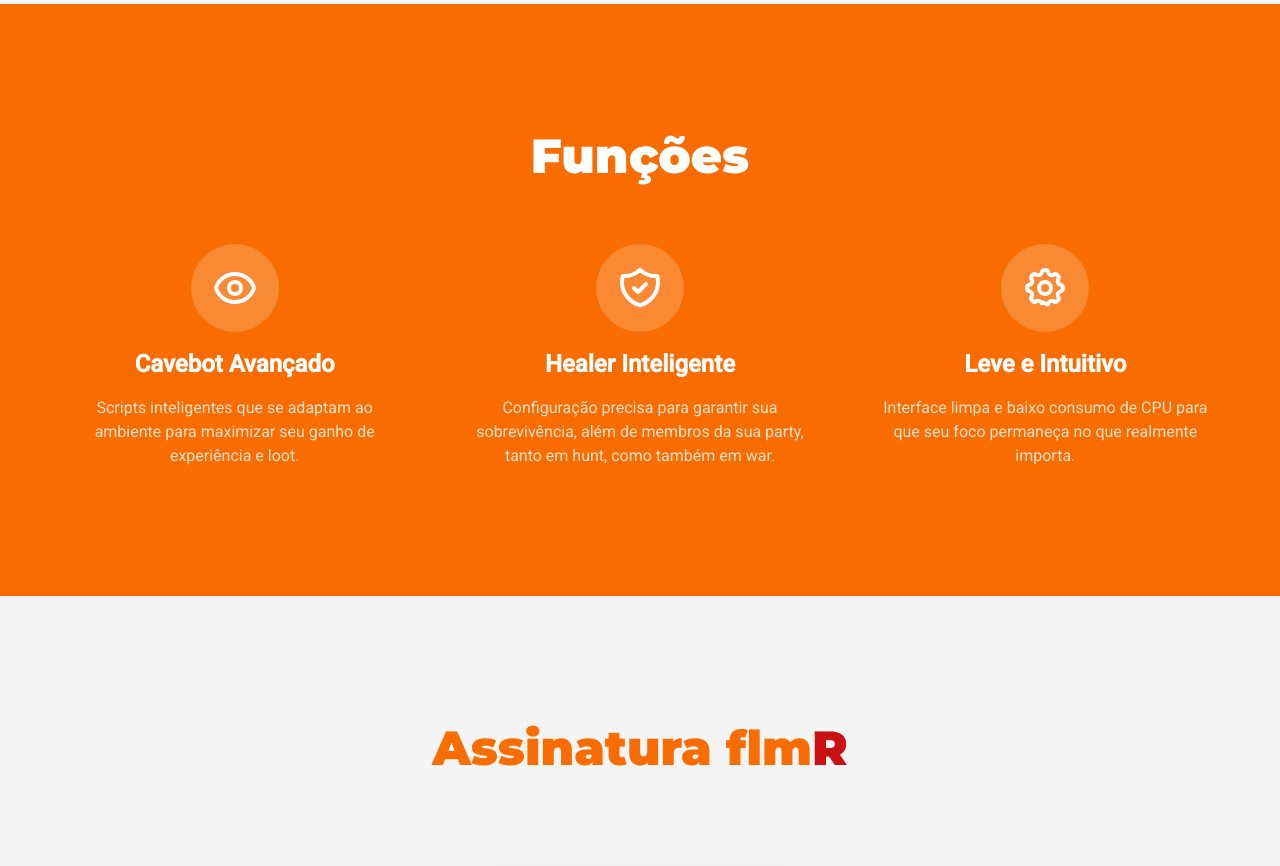
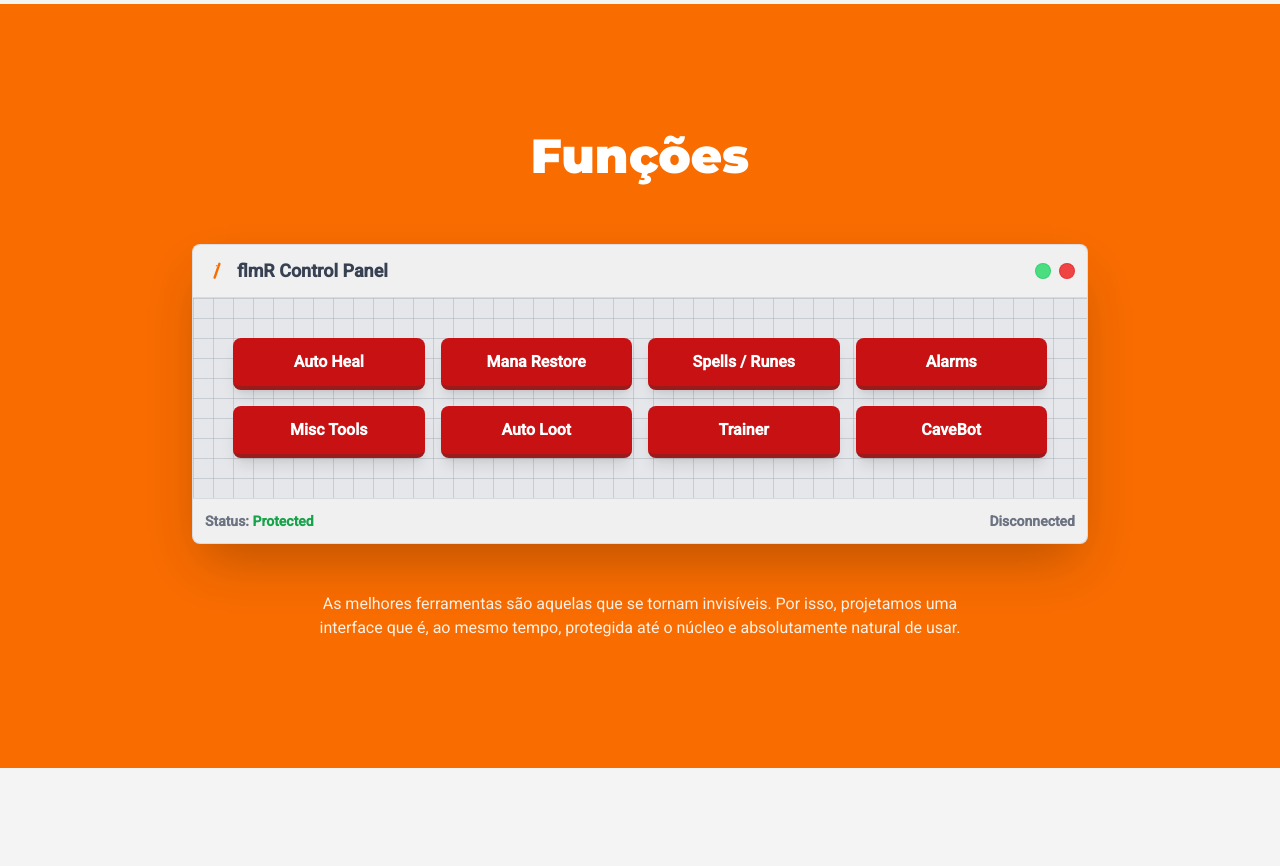
Before and after one commit to bonefox/flmR, a plain HTML site: page index.html in a window 1280 px wide. Shown: the part 1440-2306 px from the top of the page. Drawn offline with nearby package versions, Linux system fonts and the light colour scheme; no server answers.

Commit message:
Update index.html

```diff
--- a/index.html
+++ b/index.html
@@ -42,6 +42,22 @@
             @keyframes blink {
                 from, to { color: transparent }
                 50% { color: white; }
+            }
+            .bg-grid-pattern {
+                background-color: #e5e7eb; /* bg-gray-200 */
+                background-image:
+                    linear-gradient(rgba(156, 163, 175, .4) 1px, transparent 1px),
+                    linear-gradient(90deg, rgba(156, 163, 175, .4) 1px, transparent 1px);
+                background-size: 20px 20px;
+            }
+            .feature-button {
+                @apply bg-[#C81113] text-white font-bold py-3 px-4 rounded-lg shadow-lg border-b-4 border-red-800 transform transition-all duration-150;
+            }
+            .feature-button:hover {
+                @apply bg-red-500;
+            }
+            .feature-button:active {
+                @apply bg-red-500 translate-y-1 border-b-2;
             }
         }
     </style>
@@ -150,7 +166,7 @@
             // --- Lógica de Animação de Digitação ---
             const typingTextElement = document.getElementById('typing-text');
             if (typingTextElement) {
-                const words = ["Cavebot.", "Auto Loot.", "Healer.", "Indetectável.", "Pro."];
+                const words = ["Cavebot.", "Auto Loot.", "Healer.", "Indetectável.", "Only for Pro."];
                 let wordIndex = 0;
                 let charIndex = 0;
                 let isDeleting = false;
@@ -297,46 +313,51 @@
             </div>
         </section>
 
-        <!-- 3. Seção de Recursos -->
+        <!-- 3. Seção de Funções -->
         <section class="bg-[#F86C00] py-20 lg:py-32 px-6 section-fade-in">
-            <div class="max-w-6xl mx-auto">
+            <div class="max-w-4xl mx-auto">
                 <h3 class="text-3xl md:text-5xl font-extrabold text-center text-white mb-16">
                     Funções
                 </h3>
-                <div class="grid grid-cols-1 md:grid-cols-3 gap-10 lg:gap-16 text-center">
-                    <!-- Recurso 1 -->
-                    <div class="flex flex-col items-center space-y-4">
-                        <div class="bg-white/20 p-5 rounded-full">
-                            <svg xmlns="http://www.w3.org/2000/svg" class="h-12 w-12 text-white" fill="none" viewBox="0 0 24 24" stroke="currentColor" stroke-width="2">
-                                <path stroke-linecap="round" stroke-linejoin="round" d="M15 12a3 3 0 11-6 0 3 3 0 016 0z" />
-                                <path stroke-linecap="round" stroke-linejoin="round" d="M2.458 12C3.732 7.943 7.523 5 12 5c4.478 0 8.268 2.943 9.542 7-1.274 4.057-5.064 7-9.542 7-4.477 0-8.268-2.943-9.542-7z" />
-                            </svg>
+
+                <!-- Painel da Interface -->
+                <div class="bg-gray-200/95 backdrop-blur-sm rounded-lg shadow-2xl text-left relative border border-gray-300/50">
+                    <!-- Barra de Título -->
+                    <div class="flex justify-between items-center p-3 border-b border-gray-300/80 bg-gray-100/80 rounded-t-lg">
+                        <div class="flex items-center gap-2">
+                            <svg class="h-6 w-6 text-[#F86C00]" fill="currentColor" viewBox="0 0 20 20" xmlns="http://www.w3.org/2000/svg"><path fill-rule="evenodd" d="M12.316 3.051a1 1 0 01.633 1.265l-4 11.5a1 1 0 01-1.898-.659l4-11.5a1 1 0 011.265-.606zM11 6a1 1 0 10-2 0h2z" clip-rule="evenodd" /></svg>
+                            <h4 class="text-lg font-bold text-gray-700">flmR Control Panel</h4>
                         </div>
-                        <h4 class="text-2xl font-bold text-white">Cavebot Avançado</h4>
-                        <p class="text-white/80">Scripts inteligentes que se adaptam ao ambiente para maximizar seu ganho de experiência e loot.</p>
+                        <div class="flex items-center gap-2">
+                            <div class="w-4 h-4 bg-green-400 rounded-full border border-green-500/50"></div>
+                            <div class="w-4 h-4 bg-red-500 rounded-full border border-red-600/50"></div>
+                        </div>
                     </div>
-                    <!-- Recurso 2 -->
-                    <div class="flex flex-col items-center space-y-4">
-                        <div class="bg-white/20 p-5 rounded-full">
-                            <svg xmlns="http://www.w3.org/2000/svg" class="h-12 w-12 text-white" fill="none" viewBox="0 0 24 24" stroke="currentColor" stroke-width="2">
-                                <path stroke-linecap="round" stroke-linejoin="round" d="M9 12l2 2 4-4m5.618-4.016A11.955 11.955 0 0112 2.944a11.955 11.955 0 01-8.618 3.04A12.02 12.02 0 003 9c0 5.591 3.824 10.29 9 11.622 5.176-1.332 9-6.03 9-11.622 0-1.042-.133-2.052-.382-3.016z" />
-                            </svg>
+
+                    <!-- Área de Conteúdo com Grid -->
+                    <div class="p-6 md:p-10 bg-grid-pattern">
+                        <div class="grid grid-cols-2 sm:grid-cols-3 lg:grid-cols-4 gap-4">
+                            <button class="feature-button">Auto Heal</button>
+                            <button class="feature-button">Mana Restore</button>
+                            <button class="feature-button">Spells / Runes</button>
+                            <button class="feature-button">Alarms</button>
+                            <button class="feature-button">Misc Tools</button>
+                            <button class="feature-button">Auto Loot</button>
+                            <button class="feature-button">Trainer</button>
+                            <button class="feature-button">CaveBot</button>
                         </div>
-                        <h4 class="text-2xl font-bold text-white">Healer Inteligente</h4>
-                        <p class="text-white/80">Configuração precisa para garantir sua sobrevivência, além de membros da sua party, tanto em hunt, como também em war.</p>
                     </div>
-                    <!-- Recurso 3 -->
-                    <div class="flex flex-col items-center space-y-4">
-                        <div class="bg-white/20 p-5 rounded-full">
-                            <svg xmlns="http://www.w3.org/2000/svg" class="h-12 w-12 text-white" fill="none" viewBox="0 0 24 24" stroke="currentColor" stroke-width="2">
-                                <path stroke-linecap="round" stroke-linejoin="round" d="M10.325 4.317c.426-1.756 2.924-1.756 3.35 0a1.724 1.724 0 002.573 1.066c1.543-.94 3.31.826 2.37 2.37a1.724 1.724 0 001.065 2.572c1.756.426 1.756 2.924 0 3.35a1.724 1.724 0 00-1.066 2.573c.94 1.543-.826 3.31-2.37 2.37a1.724 1.724 0 00-2.572 1.065c-.426 1.756-2.924-1.756-3.35 0a1.724 1.724 0 00-2.573-1.066c-1.543.94-3.31-.826-2.37-2.37a1.724 1.724 0 00-1.065-2.572c-1.756-.426-1.756-2.924 0-3.35a1.724 1.724 0 001.066-2.573c-.94-1.543.826-3.31 2.37-2.37.996.608 2.296.07 2.572-1.065z" />
-                                <path stroke-linecap="round" stroke-linejoin="round" d="M15 12a3 3 0 11-6 0 3 3 0 016 0z" />
-                            </svg>
-                        </div>
-                        <h4 class="text-2xl font-bold text-white">Leve e Intuitivo</h4>
-                        <p class="text-white/80">Interface limpa e baixo consumo de CPU para que seu foco permaneça no que realmente importa.</p>
+
+                    <!-- Barra de Status -->
+                    <div class="p-3 border-t border-gray-300/80 bg-gray-100/80 rounded-b-lg flex justify-between items-center text-gray-500 text-sm font-semibold">
+                        <span>Status: <span class="font-bold text-green-600">Protected</span></span>
+                        <span>Disconnected</span>
                     </div>
                 </div>
+
+                <p class="text-white/90 text-center mt-12 max-w-2xl mx-auto">
+                    As melhores ferramentas são aquelas que se tornam invisíveis. Por isso, projetamos uma interface que é, ao mesmo tempo, protegida até o núcleo e absolutamente natural de usar.
+                </p>
             </div>
         </section>
 
```
